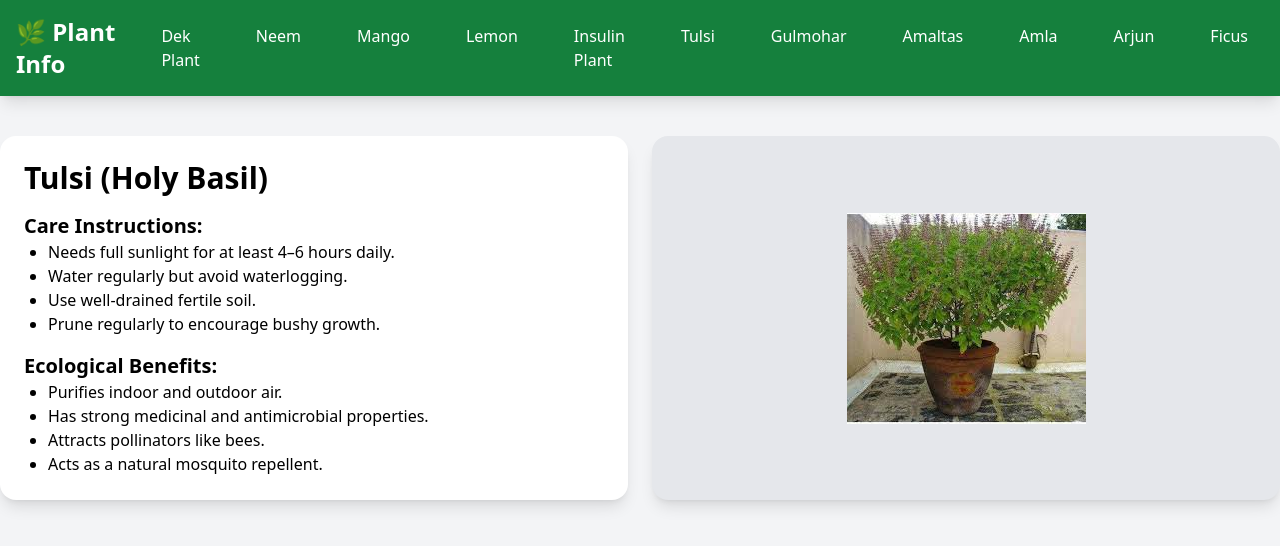
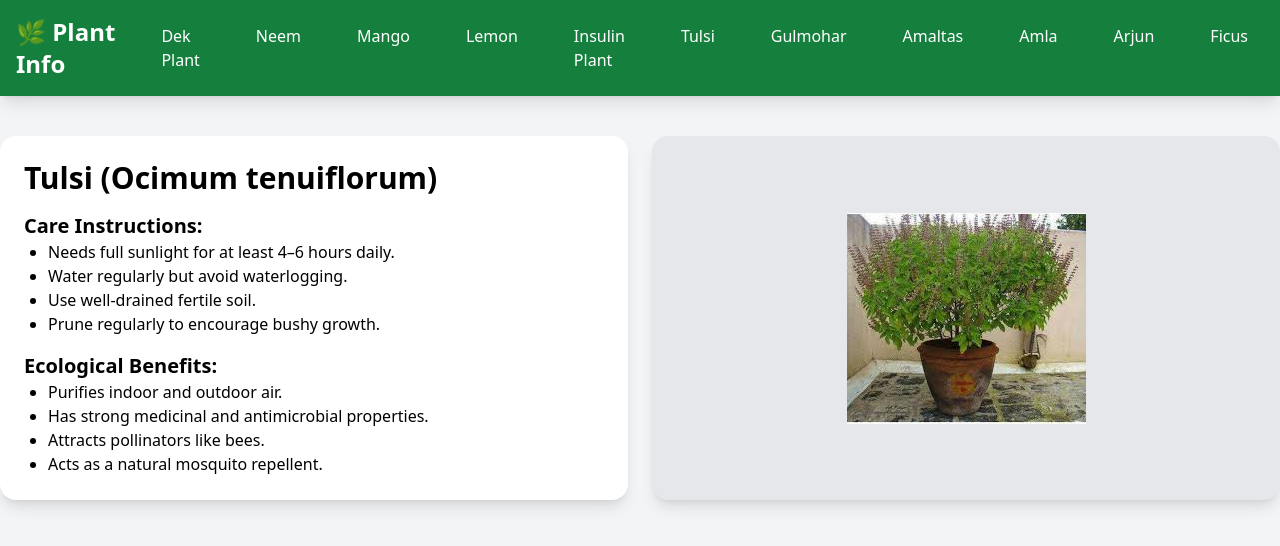
Before and after one commit to acenaman/plants, a plain HTML site: page tulsi.html in a window 1280 px wide. Drawn offline with nearby package versions, Linux system fonts and the light colour scheme.

Commit message:
Update tulsi.html

```diff
--- a/tulsi.html
+++ b/tulsi.html
@@ -52,7 +52,7 @@
   <div class="container mx-auto my-10 grid grid-cols-1 md:grid-cols-2 gap-6">
     <!-- Left Box -->
     <div class="bg-white p-6 rounded-2xl shadow-lg">
-      <h1 class="text-3xl font-bold mb-4">Tulsi (Holy Basil)</h1>
+      <h1 class="text-3xl font-bold mb-4">Tulsi (Ocimum tenuiflorum)</h1>
       <h2 class="text-xl font-semibold">Care Instructions:</h2>
       <ul class="list-disc ml-6 mb-4">
         <li>Needs full sunlight for at least 4–6 hours daily.</li>
```
